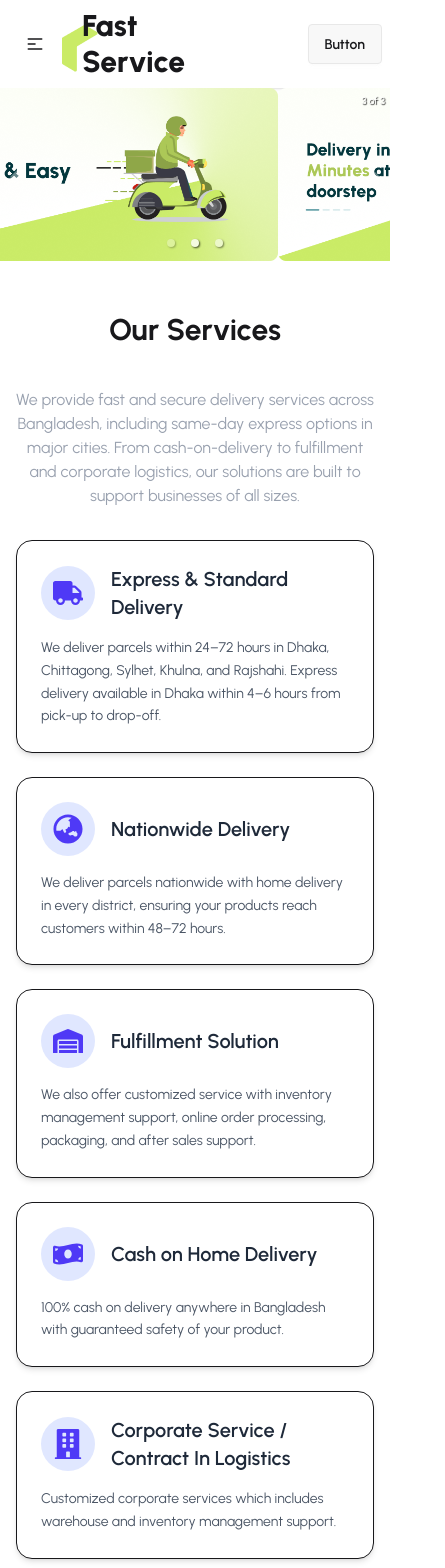
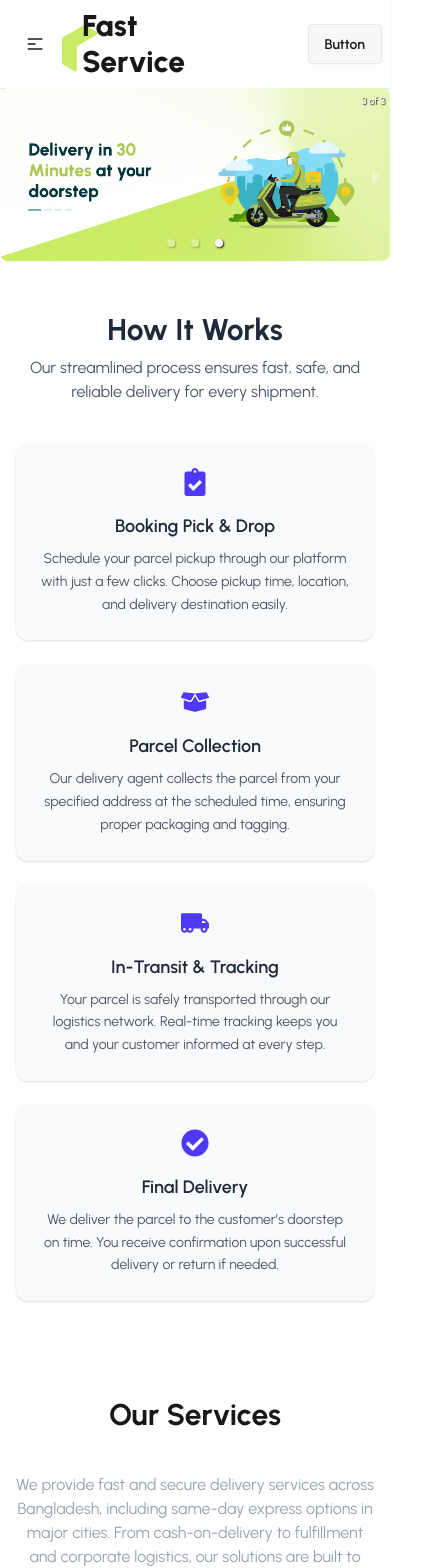
Before and after one commit to Abir-hasan-52/fast-service-client-side, a React (Vite) app: page / in a window 390 px wide. Shown: the top 1568 px of the page, 445 px wide, since content can reach past the window. Built offline with nearby package versions, Linux system fonts and the light colour scheme.

Commit message:
how it works components

```diff
--- /dev/null
+++ b/src/Pages/BeMerchant/BeMerchant.jsx
@@ -0,0 +1,31 @@
+import React from "react";
+import location from "../../assets/location-merchant.png"
+
+const BeMerchant = () => {
+  return (
+    <div data-aos="zoom-in-up" className="  bg-[url('assets/be-a-merchant-bg.png')] bg-no-repeat bg-[#03373D]  rounded-4xl p-20">
+      <div className="hero-content flex-col lg:flex-row-reverse">
+        <img
+          src= {location}
+          className="max-w-sm rounded-lg shadow-2xl"
+        />
+        <div>
+          <h1 className="text-5xl text-white font-bold">
+            Merchant and Customer Satisfaction is Our First Priority
+          </h1>
+          <p className="py-6 text-white">
+            We offer the lowest delivery charge with the highest value along
+            with 100% safety of your product. Pathao courier delivers your
+            parcels in every corner of Bangladesh right on time.
+          </p>
+           <div className="flex  gap-7">
+            <button className="btn btn-primary rounded-full">Become a Merchant</button>
+            <button className="btn border-2 btn-soft btn-warning  rounded-full btn-outline " type="button">Earn with Profast Courier</button>
+           </div>
+        </div>
+      </div>
+    </div>
+  );
+};
+
+export default BeMerchant;
--- a/src/Pages/FeatureCards/FeatureCards.jsx
+++ b/src/Pages/FeatureCards/FeatureCards.jsx
@@ -32,7 +32,7 @@ const FeatureCards = () => {
         {features.map((item, index) => (
           <div
             key={index}
-            className="bg-white rounded-xl p-6 sm:p-8 flex flex-col md:flex-row items-center md:items-start gap-6 shadow-sm hover:shadow-md transition duration-300"
+            className="bg-white rounded-xl p-6 sm:p-8 flex flex-col md:flex-row items-center md:items-center gap-6 shadow-sm hover:shadow-md transition duration-300"
           >
             <img
               src={item.image}
--- a/src/Pages/Homes/Home/Home.jsx
+++ b/src/Pages/Homes/Home/Home.jsx
@@ -3,14 +3,18 @@ import Banner from '../Banner/Banner';
 import OurServices from '../OurServices/OurServices';
 import ClientLogoMarquee from '../../ClientLogoMarquee/ClientLogoMarquee';
 import FeatureCards from '../../FeatureCards/FeatureCards';
+import BeMerchant from '../../BeMerchant/BeMerchant';
+import HowItWorks from '../../HowWorks/HowItWorks';
 
 const Home = () => {
     return (
         <div>
              <Banner></Banner>
+             <HowItWorks></HowItWorks>
              <OurServices></OurServices>
              <ClientLogoMarquee></ClientLogoMarquee>
              <FeatureCards></FeatureCards>
+             <BeMerchant></BeMerchant>
         </div>
     );
 };
--- /dev/null
+++ b/src/Pages/HowWorks/HowItWorks.jsx
@@ -0,0 +1,69 @@
+import React from "react";
+import {
+  FaClipboardCheck,
+  FaBoxOpen,
+  FaTruckMoving,
+  FaCheckCircle,
+} from "react-icons/fa";
+
+const steps = [
+  {
+    title: "Booking Pick & Drop",
+    description:
+      "Schedule your parcel pickup through our platform with just a few clicks. Choose pickup time, location, and delivery destination easily.",
+    icon: <FaClipboardCheck size={28} className="text-indigo-600" />,
+  },
+  {
+    title: "Parcel Collection",
+    description:
+      "Our delivery agent collects the parcel from your specified address at the scheduled time, ensuring proper packaging and tagging.",
+    icon: <FaBoxOpen size={28} className="text-indigo-600" />,
+  },
+  {
+    title: "In-Transit & Tracking",
+    description:
+      "Your parcel is safely transported through our logistics network. Real-time tracking keeps you and your customer informed at every step.",
+    icon: <FaTruckMoving size={28} className="text-indigo-600" />,
+  },
+  {
+    title: "Final Delivery",
+    description:
+      "We deliver the parcel to the customer’s doorstep on time. You receive confirmation upon successful delivery or return if needed.",
+    icon: <FaCheckCircle size={28} className="text-indigo-600" />,
+  },
+];
+
+const HowItWorks = () => {
+  return (
+    <section className="bg-white py-12 px-4 sm:px-6 lg:px-8">
+      <div className="max-w-6xl mx-auto text-center mb-10">
+        <h2 className="text-3xl sm:text-4xl font-bold text-gray-800">
+          How It Works
+        </h2>
+        <p className="text-gray-600 mt-2 max-w-2xl mx-auto">
+          Our streamlined process ensures fast, safe, and reliable delivery for
+          every shipment.
+        </p>
+      </div>
+
+      <div className="grid grid-cols-1 sm:grid-cols-2 lg:grid-cols-4 gap-6 max-w-6xl mx-auto">
+        {steps.map((step, index) => (
+          <div
+            key={index}
+            className="bg-gray-50 p-6 rounded-xl shadow hover:shadow-md transition duration-300 flex flex-col items-center text-center"
+          >
+            <div className="mb-4">{step.icon}</div>
+            <h3 className="text-lg font-semibold text-gray-800 mb-2">
+              {step.title}
+            </h3>
+            <p className="text-sm text-gray-600 leading-relaxed">
+              {step.description}
+            </p>
+          </div>
+        ))}
+      </div>
+    </section>
+  );
+};
+
+export default HowItWorks;
```
